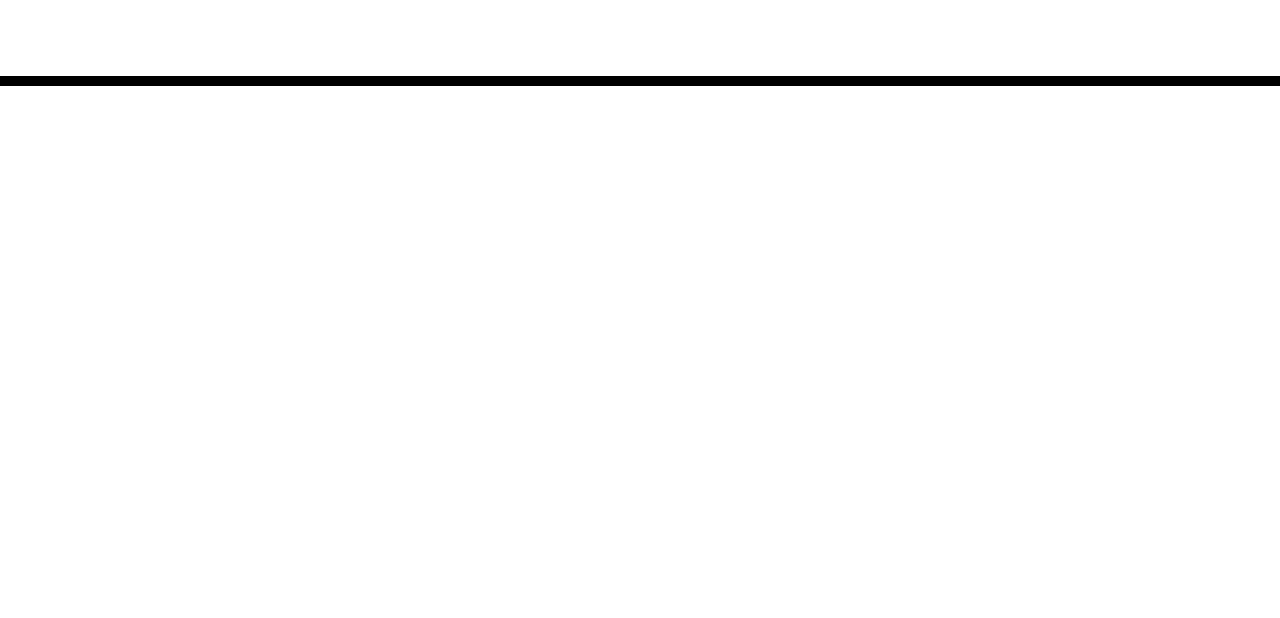
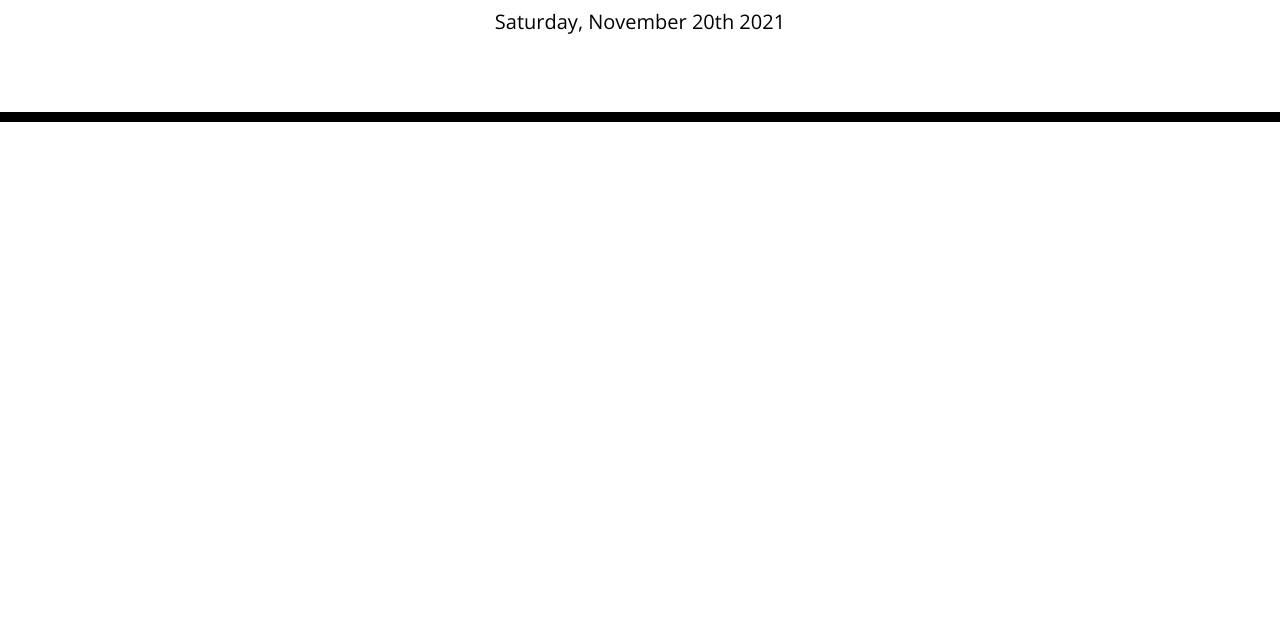
Before and after one commit to ACastilleja/Work-Day-Scheduler, a plain HTML site: page index.html in a window 1280 px wide. Shown: the part 182-800 px from the top of the page. Drawn offline with nearby package versions, Linux system fonts and the light colour scheme; files that its build step writes are made by us from their sources.

Commit message:
added current day

```diff
--- a/assets/js/scheduler.js
+++ b/assets/js/scheduler.js
@@ -0,0 +1,8 @@
+//adding current date to Hero using Moment.js
+
+var today = moment().format('dddd, MMMM Do YYYY');
+
+$("#currentDay").text(today);
+console.log(today);
+
+//work day time blocks
--- a/index.html
+++ b/index.html
@@ -18,7 +18,7 @@
       href="https://fonts.googleapis.com/css?family=Open+Sans&display=swap"
       rel="stylesheet"
     />
-    <link rel="stylesheet" href="style.css" />
+    <link rel="stylesheet" href="assets/style.css" />
     <title>Work Day Scheduler</title>
   </head>
 
@@ -27,6 +27,7 @@
       <h1 class="display-3">Work Day Scheduler</h1>
       <p class="lead">A simple calendar app for scheduling your work day</p>
       <p id="currentDay" class="lead"></p>
+
     </header>
     <div class="container">
       <!-- Timeblocks go here -->
@@ -34,5 +35,6 @@
 
     <script src="https://code.jquery.com/jquery-3.4.1.min.js"></script>
     <script src="https://cdnjs.cloudflare.com/ajax/libs/moment.js/2.24.0/moment.min.js"></script>
+    <script src="assets/js/scheduler.js"></script>
   </body>
 </html>
```
